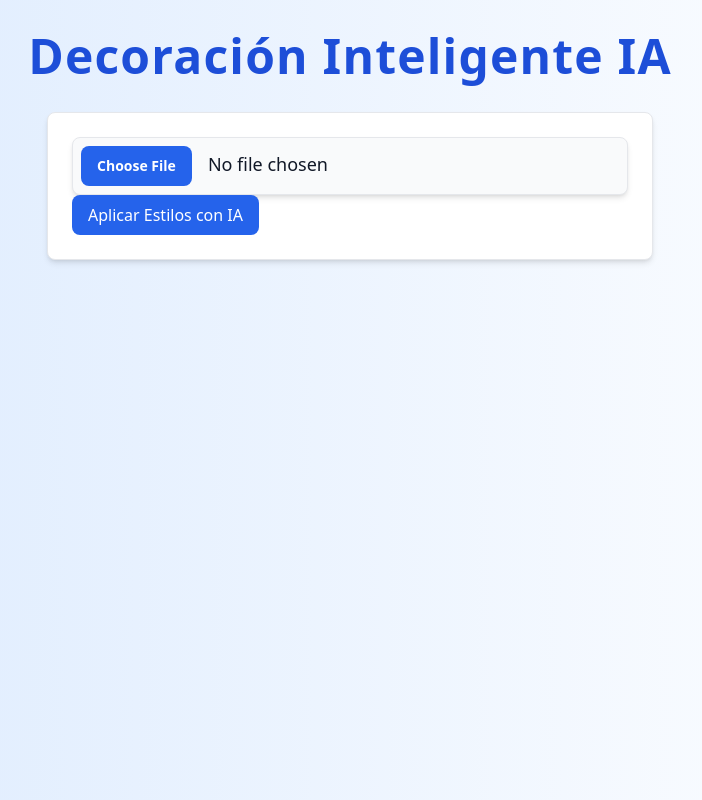
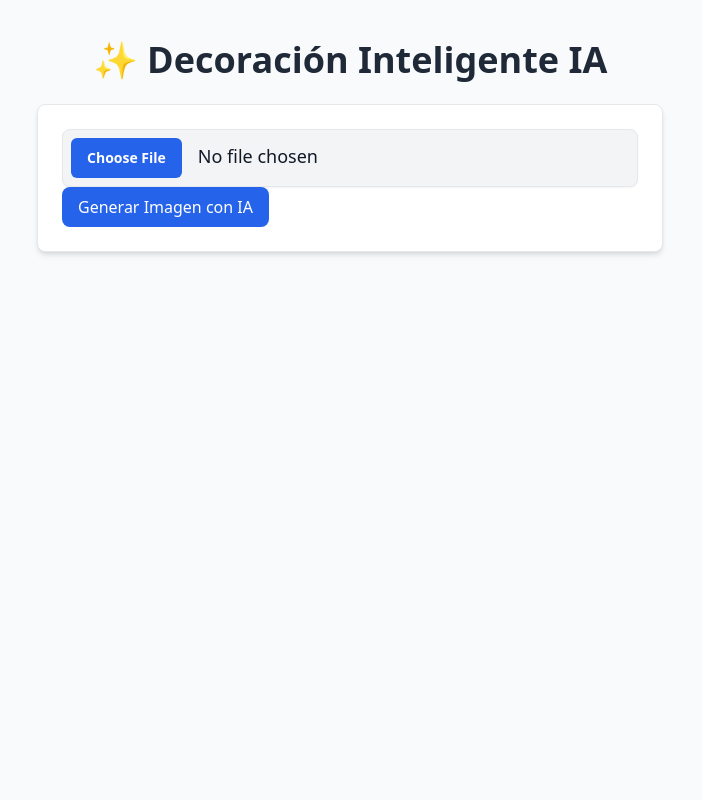
Before and after one commit to tomymusic/DecorIA, a React (Create React App) app: page / in a window 1280 px wide. Shown: the whole page, without its empty margins (290-992 px from the left). Built offline with nearby package versions, Linux system fonts and the light colour scheme.

Commit message:
Update App.js

```diff
--- a/src/App.js
+++ b/src/App.js
@@ -62,27 +62,33 @@ export default function Home() {
   };
 
   return (
-    <div className="flex flex-col items-center p-8 bg-gradient-to-r from-blue-100 to-white min-h-screen text-gray-900">
-      <h1 className="text-5xl font-semibold mb-8 text-blue-700 tracking-wide">Decoración Inteligente IA</h1>
-      <Card className="w-full max-w-3xl p-10 shadow-2xl bg-white rounded-3xl border border-gray-300">
+    <div className="min-h-screen flex flex-col items-center bg-gray-50 p-10 text-gray-900">
+      <motion.h1
+        initial={{ opacity: 0, y: -20 }}
+        animate={{ opacity: 1, y: 0 }}
+        className="text-4xl font-bold text-center text-gray-800 mb-6"
+      >
+        ✨ Decoración Inteligente IA
+      </motion.h1>
+      <Card className="w-full max-w-4xl p-8 shadow-xl bg-white rounded-lg border border-gray-300">
         <CardContent className="flex flex-col items-center gap-6">
           <input
             type="file"
             accept="image/*"
             onChange={handleImageUpload}
-            className="border p-2 rounded-lg w-full text-lg shadow-md bg-gray-50 file:mr-4 file:py-2 file:px-4 file:h-10 file:rounded-lg file:border-0 file:text-sm file:font-semibold file:bg-blue-600 file:text-white hover:file:bg-blue-700 focus:outline-none focus:ring-2 focus:ring-blue-400"
+            className="border p-2 rounded-lg w-full text-lg shadow-sm bg-gray-100 file:mr-4 file:py-2 file:px-4 file:h-10 file:rounded-md file:border-0 file:text-sm file:font-semibold file:bg-blue-600 file:text-white hover:file:bg-blue-700 focus:outline-none focus:ring-2 focus:ring-blue-400"
           />
           <Button
-            className="mt-4 bg-gradient-to-r from-blue-600 to-indigo-600 text-white px-8 py-3 rounded-xl shadow-lg text-lg font-semibold hover:scale-105 transition-transform"
+            className="w-full bg-gradient-to-r from-blue-500 to-indigo-600 text-white py-3 rounded-lg shadow-md text-lg font-semibold hover:scale-105 transition-transform"
             onClick={handleImageGeneration}
             disabled={!imageUploaded || loading}
           >
-            {loading ? <Loader2 className="animate-spin" /> : "Aplicar Estilos con IA"}
+            {loading ? <Loader2 className="animate-spin" /> : "Generar Imagen con IA"}
           </Button>
           {errorMessage && <p className="mt-4 text-red-500 text-lg font-semibold">{errorMessage}</p>}
           {imagePreview && processedImage && (
             <motion.div
-              className="mt-6 w-full max-w-2xl rounded-xl overflow-hidden shadow-lg border border-gray-300"
+              className="mt-6 w-full max-w-2xl rounded-xl overflow-hidden shadow-md border border-gray-300"
               initial={{ opacity: 0 }}
               animate={{ opacity: 1 }}
               transition={{ duration: 0.5 }}
```
